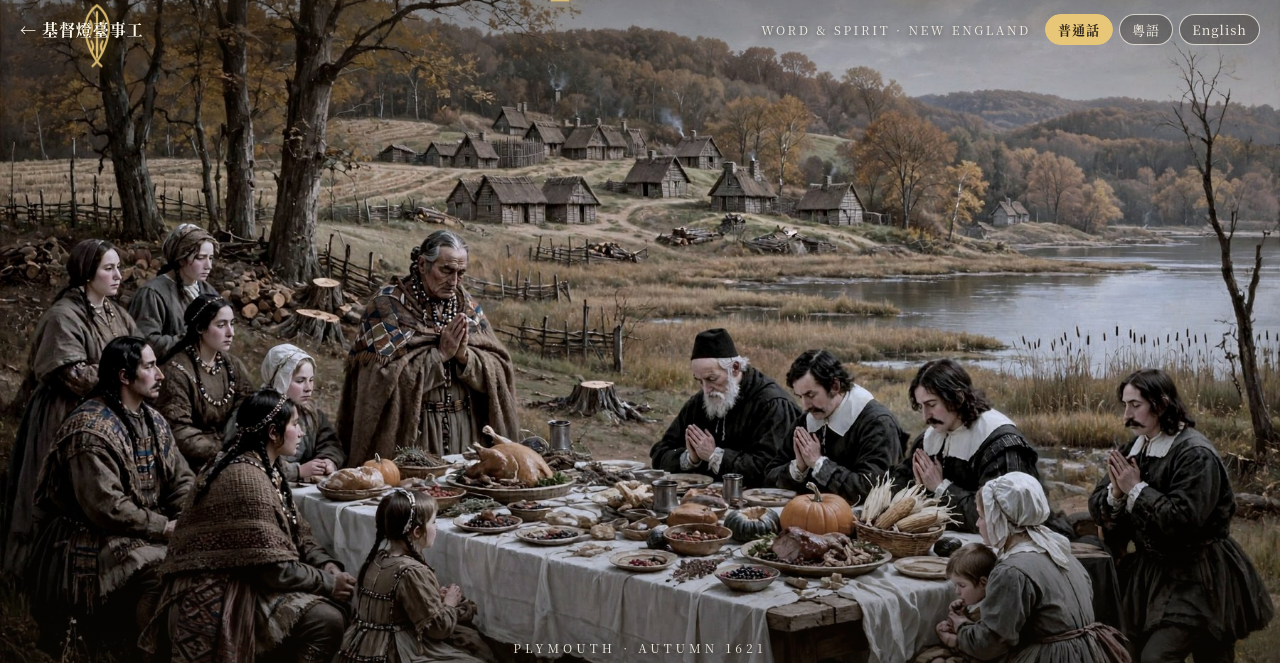
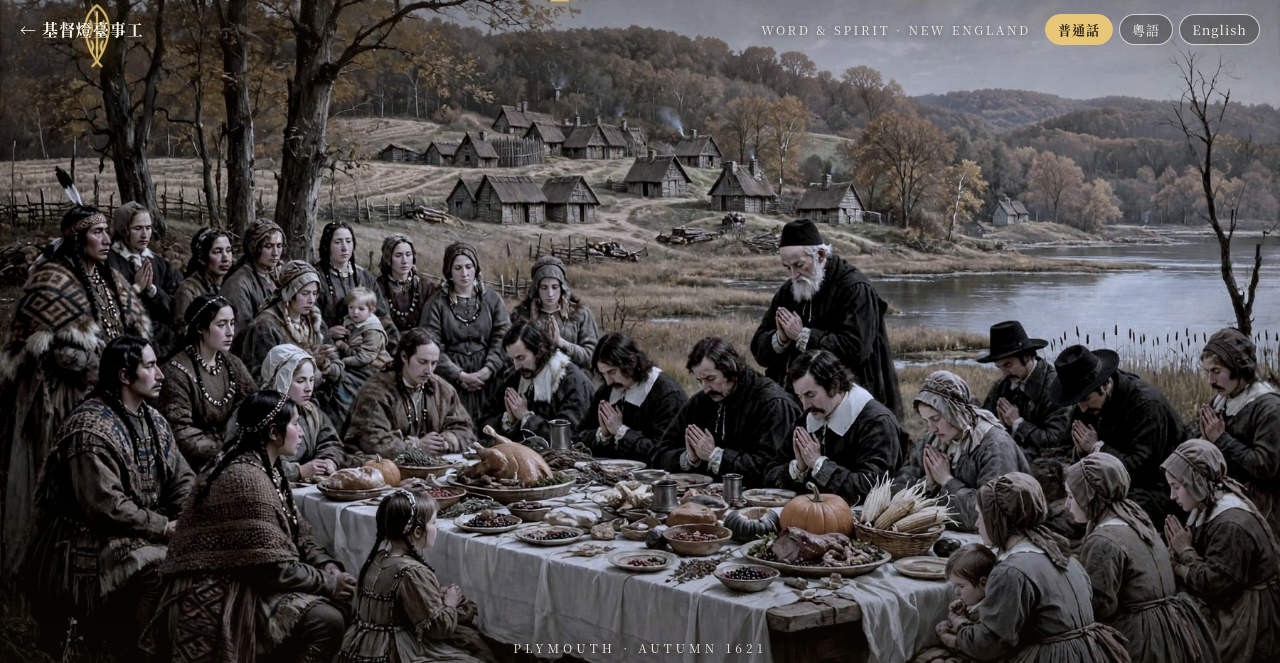
Before and after one commit to AbrahamChan1965/greetings, a plain HTML site: page thanksgiving/index.html in a window 1280 px wide. Shown: the top 663 px of the page. Drawn offline with Linux system fonts and the light colour scheme.

Commit message:
Thanksgiving hero v5: Brewster stands leading prayer, Massasoit seated/observing as guest, fuller gathering, village kept

```diff
--- a/thanksgiving/index.html
+++ b/thanksgiving/index.html
@@ -8,7 +8,7 @@
 <meta property="og:type" content="website">
 <meta property="og:title" content="1621 普利茅斯的秋光與感恩 · Autumn Light &amp; Gratitude Since 1621">
 <meta property="og:description" content="各樣美善的恩賜和各樣全備的賞賜，都是從上頭來的。——雅各書 1:17">
-<meta property="og:image" content="https://greetings.wordnspirit.com/thanksgiving/og-image-v4.jpg">
+<meta property="og:image" content="https://greetings.wordnspirit.com/thanksgiving/og-image-v5.jpg">
 <meta property="og:image:width" content="1200">
 <meta property="og:image:height" content="630">
 <meta property="og:image:alt" content="1621 年普利茅斯：清教徒與萬帕諾亞格人圍桌禱告">
@@ -91,7 +91,7 @@
 </header>
 
 <section class="hero">
-  <img class="bg" src="plymouth-1621-v4.jpg" alt="1621 年普利茅斯：清教徒與萬帕諾亞格人圍著長桌，低頭禱告謝恩">
+  <img class="bg" src="plymouth-1621-v5.jpg" alt="1621 年普利茅斯：清教徒與萬帕諾亞格人圍著長桌，低頭禱告謝恩">
   <svg width="0" height="0" style="position:absolute" aria-hidden="true"><defs>
     <symbol id="ic-corn" viewBox="0 0 64 64">
       <g fill="none" stroke="#e8c878" stroke-width="2" stroke-linecap="round" stroke-linejoin="round">
```
Also changed, not shown: thanksgiving/voice/index.html (+2 -2 lines), thanksgiving/og-image-v4.jpg (deleted), thanksgiving/og-image-v5.jpg (added), thanksgiving/plymouth-1621-v4.jpg (deleted), thanksgiving/plymouth-1621-v5.jpg (added).
